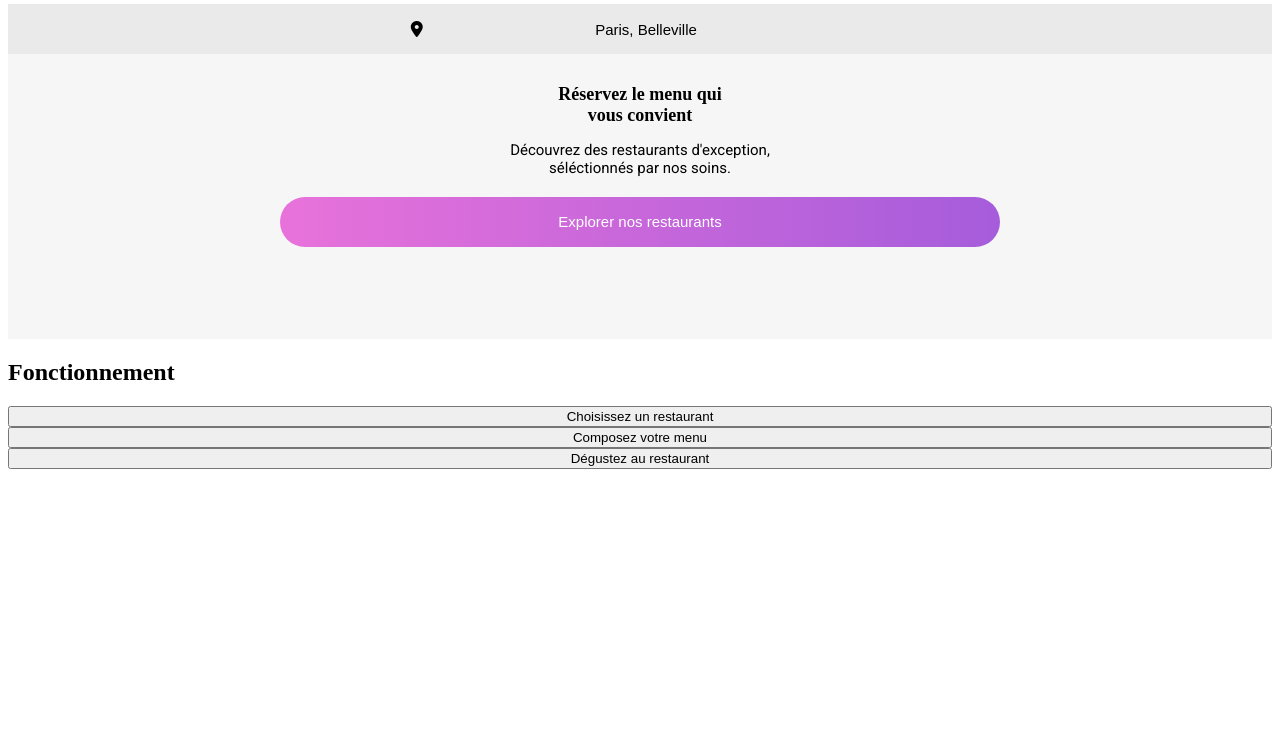
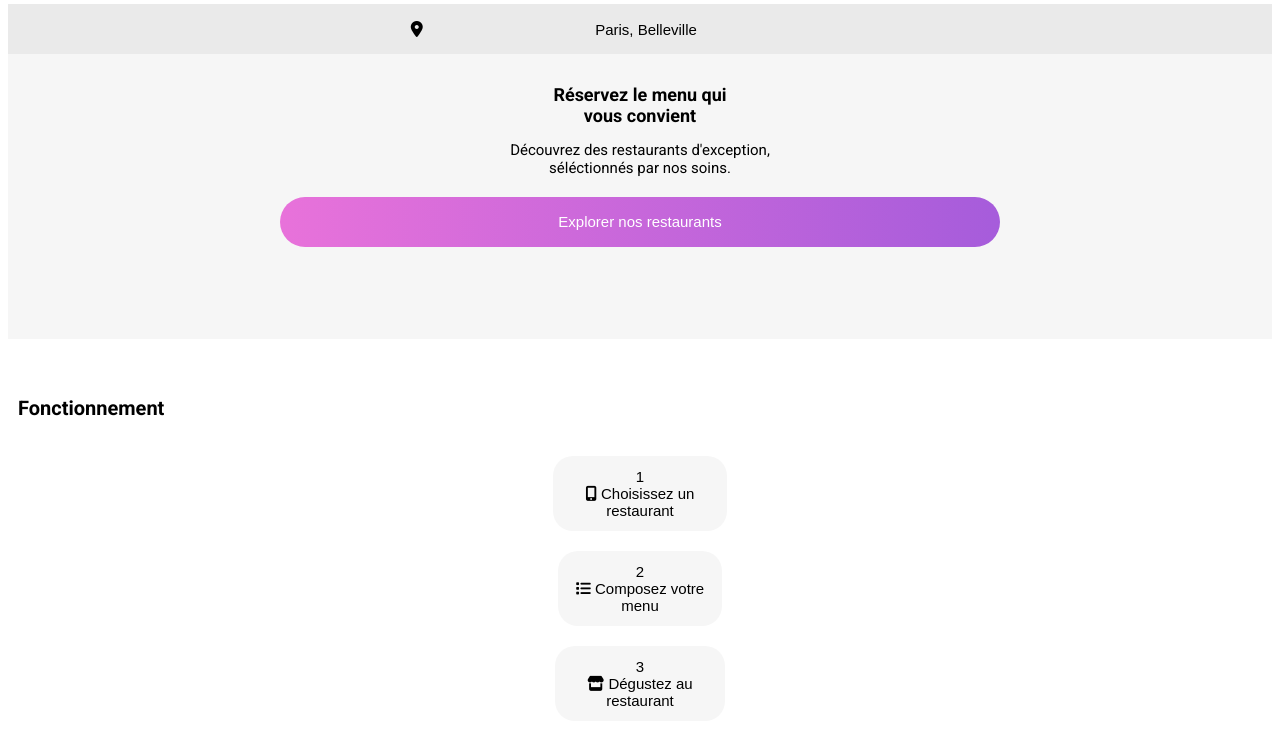
Before and after one commit to majayaka/P3, a plain HTML site: page accueil.html in a window 1280 px wide. Shown: the part 69-810 px from the top of the page. Drawn offline with Linux system fonts and the light colour scheme; a web font is replaced by a local one.

Commit message:
session du 18 juillet

```diff
--- a/CSS/style.scss
+++ b/CSS/style.scss
@@ -3,7 +3,7 @@ body {
         font-family: 'Shrikhand', cursive;
 
     }
-    p{
+    p, h2{
         font-family: 'Roboto', sans-serif;
     }
 
@@ -75,6 +75,7 @@ header{
     p{
         margin: 10px 0 20px;
         font-size: 15px;
+        font-weight: lighter;
         width: 100%;
     }
 
@@ -97,19 +98,45 @@ header{
 .fonction {
     width: 100%;
     height: 130px;
+    padding-top: 40px;
     background-color: #FFFFFF;
 
-    h2{}
+    h2{
+        font-size: 20px;
+        padding: 0 0 20px 10px;
+    }
+
 
     .boutons_fonction {
+        display: flex;
         width: 100%;
-        display: flex;
         flex-direction: column;
         text-align: center;
+        align-items: center;
         margin: 0 auto;
-        button{}
+
+        .bouton_fc {
+        width: 100%;
+
+
+        i{}
+
+
+        button{
+            border-radius: 20px;
+            width: 90%;
+            height: 75px;
+            border: none;
+            background-color: #F6F6F6;
+            font-size: 15px;
+            margin-bottom: 20px;
+
+        }
+
 
     }
+
+        }
 }
 
 }
--- a/accueil.html
+++ b/accueil.html
@@ -10,7 +10,7 @@
     <!-- googlefont -->
     <link rel="preconnect" href="https://fonts.googleapis.com">
     <link rel="preconnect" href="https://fonts.gstatic.com" crossorigin>
-    <link href="https://fonts.googleapis.com/css2?family=Roboto:wght@400;700&family=Shrikhand&display=swap" rel="stylesheet">
+    <link href="https://fonts.googleapis.com/css2?family=Roboto:ital,wght@0,400;0,700;1,900&family=Shrikhand&display=swap" rel="stylesheet">
     <title>ohmyfood</title>
     <link rel="stylesheet" href="CSS/style.css">
 </head>
@@ -34,9 +34,15 @@
     <div class="fonction">
         <h2>Fonctionnement</h2>
          <div class="boutons_fonction">
-            <button type="submit" class="">Choisissez un restaurant</button>
-            <button type="submit" class="">Composez votre menu</button>
-            <button type="submit" class="">Dégustez au restaurant</button>
+          <div class="bouton_fc">
+            <button type="submit" class=""><div class="circle"><span>1</span></div><i class="fa-solid fa-mobile-screen-button"></i> Choisissez un restaurant</button>
+          </div>
+          <div class="bouton_fc">
+            <button type="submit" class=""><div class="circle"><span>2</span></div><i class="fa-solid fa-list"></i> Composez votre menu</button>
+          </div>
+          <div class="bouton_fc">
+            <button type="submit" class=""><div class="circle"><span>3</span></div><i class="fa-solid fa-store"></i> Dégustez au restaurant</button>
+          </div>
          </div>
     </div>
 
```
Also changed, not shown: CSS/style.css, 3 other files.
